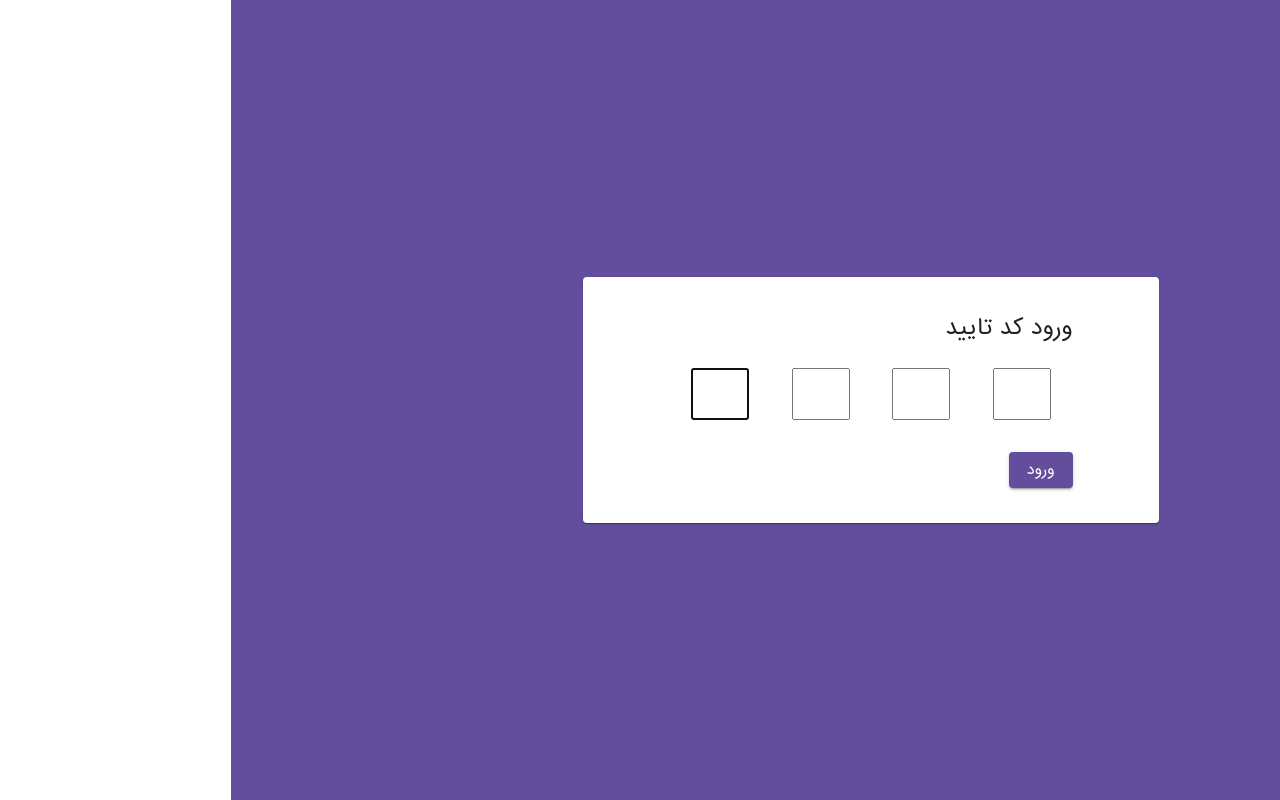
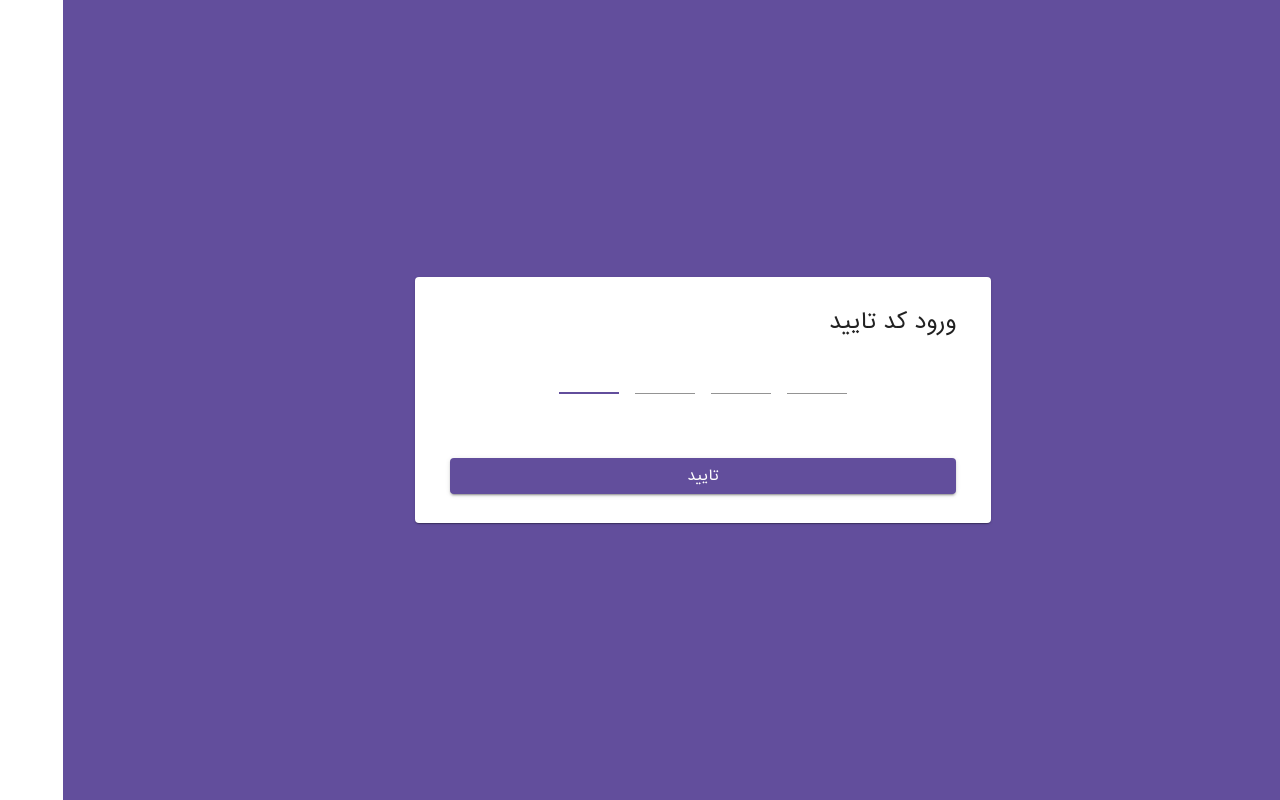
Before and after one commit to amirsadri73/barox-driver, a React (Create React App) app: page /verify in a window 1280 px wide. Built offline with nearby package versions, Linux system fonts and the light colour scheme; what jss-rtl would draw is missing.

Commit message:
add styles to verify screen

```diff
--- a/src/components/appBar/index.js
+++ b/src/components/appBar/index.js
@@ -1,4 +1,4 @@
-import React, { useState, useCallBack } from 'react';
+import React, { useState, useCallBack } from "react";
 import { makeStyles } from "@material-ui/core/styles";
 import {
   AppBar,
@@ -7,7 +7,10 @@ import {
   Menu,
   MenuItem,
   Badge,
-  IconButton } from '@material-ui/core';
+  IconButton
+} from "@material-ui/core";
+
+import { withRouter } from "react-router-dom";
 
 import MenuIcon from "@material-ui/icons/Menu";
 import MailIcon from "@material-ui/icons/Mail";
@@ -36,27 +39,27 @@ const useStyles = makeStyles(theme => ({
     }
   },
   appBar: {
-    transition: theme.transitions.create(['margin', 'width'], {
+    transition: theme.transitions.create(["margin", "width"], {
       easing: theme.transitions.easing.sharp,
-      duration: theme.transitions.duration.leavingScreen,
+      duration: theme.transitions.duration.leavingScreen
     }),
     width: "100vw"
   },
   appBarShift: {
     width: `calc(100% - ${drawerWidth}px)`,
     marginLeft: drawerWidth,
-    transition: theme.transitions.create(['margin', 'width'], {
+    transition: theme.transitions.create(["margin", "width"], {
       easing: theme.transitions.easing.easeOut,
-      duration: theme.transitions.duration.enteringScreen,
-    }),
+      duration: theme.transitions.duration.enteringScreen
+    })
   },
   menuButton: {
-    marginRight: theme.spacing(2),
-  },
+    marginRight: theme.spacing(2)
+  }
 }));
 
-
 const CostumeAppBar = props => {
+  const { match, location, history } = props;
   const classes = useStyles();
   const [anchorEl, setAnchorEl] = useState(null);
   const [mobileMoreAnchorEl, setMobileMoreAnchorEl] = useState(null);
@@ -122,7 +125,13 @@ const CostumeAppBar = props => {
         <p>اطلاعیه ها</p>
       </MenuItem>
       <MenuItem>
-          <IconButton color="inherit">
+        <IconButton
+          color="inherit"
+          onClick={() => {
+            localStorage.removeItem("userToken");
+            history.push("/login");
+          }}
+        >
           <AccountCircle />
         </IconButton>
         <p>پروفایل</p>
@@ -156,7 +165,13 @@ const CostumeAppBar = props => {
                 <NotificationsIcon />
               </Badge>
             </IconButton>
-              <IconButton color="inherit">
+            <IconButton
+              color="inherit"
+              onClick={() => {
+                localStorage.removeItem("userToken");
+                history.push("/login");
+              }}
+            >
               <AccountCircle />
             </IconButton>
           </div>
@@ -179,4 +194,4 @@ const CostumeAppBar = props => {
   );
 };
 
-export default CostumeAppBar;
+export default withRouter(CostumeAppBar);
--- a/src/screens/Login/index.js
+++ b/src/screens/Login/index.js
@@ -31,7 +31,7 @@ const useStyles = makeStyles(theme => ({
     height: "100vh",
     padding: "5%"
   },
-  title: { marginBottom: "3%" },
+  title: { marginBottom: "20px" },
   input: {
     marginTop: "3%"
   },
--- a/src/screens/Register/index.js
+++ b/src/screens/Register/index.js
@@ -24,7 +24,8 @@ const useStyles = makeStyles(theme => ({
   container: {
     backgroundColor: theme.palette.primary.main,
     display: "flex",
-    verticalAlign: "middle"
+    alignItems: "center",
+    justifyContent: "center"
   },
   paper: {
     padding: "6% 5%",
@@ -36,9 +37,8 @@ const useStyles = makeStyles(theme => ({
     height: "100vh",
     padding: "2%"
   },
-  title: { marginBottom: "3%" },
-  button: {
-  },
+  title: { marginBottom: "20px" },
+  button: {},
   progress: {
     color: theme.palette.common.white
   },
@@ -68,8 +68,7 @@ const RegisterScreen = props => {
   const [loading, setLoading] = useState(false);
   const [userType, setUserType] = useState("3");
 
-  const onSubmit = () => {
-  };
+  const onSubmit = () => {};
 
   const handle = e => {
     setUserType(e.target.value);
@@ -145,7 +144,9 @@ const RegisterScreen = props => {
             </Grid>
             <FormControl component="fieldset" className={classes.formControl}>
               <FormLabel component="legend" className={classes.radioLabel}>
-                نوع کاربری :
+                <Typography variant="h6" component="h6">
+                  نوع کاربری
+                </Typography>
               </FormLabel>
               <RadioGroup
                 name="userType"
--- a/src/screens/Verify/index.js
+++ b/src/screens/Verify/index.js
@@ -5,7 +5,8 @@ import {
   Grid,
   Button,
   Typography,
-  CircularProgress,
+  TextField,
+  CircularProgress
 } from "@material-ui/core";
 import Axios from "axios";
 import { withRouter } from "react-router-dom";
@@ -19,10 +20,10 @@ const useStyles = makeStyles(theme => ({
     height: "100vh",
     width: "100vw",
     display: "table-cell",
-      verticalAlign: "middle",
+    verticalAlign: "middle"
   },
   paper: {
-      padding: "6% 15%"
+    padding: "5% 6%"
   },
   grid: {
     width: "100vw",
@@ -30,21 +31,20 @@ const useStyles = makeStyles(theme => ({
     padding: "5%"
   },
   title: {
-      marginBottom: "3%",
+    marginBottom: "3%"
   },
   input: {
-      marginTop: "3%",
-      marginLeft: "1%",
-      marginRight: "1%",
-      width: 50,
-      height: 46
+    direction: "rtl",
+    margin: "0 8px",
+    display: "flex"
   },
   button: {
     marginTop: "8%",
+    width: "100%"
   },
   progress: {
-      color: theme.palette.common.white,
-    },
+    color: theme.palette.common.white
+  }
 }));
 
 const VerifyScreen = props => {
@@ -52,7 +52,7 @@ const VerifyScreen = props => {
     document.title = props.title;
   });
 
-    const [inputNumber, setInputNumber] = useState(['', '', '', '']);
+  const [inputNumber, setInputNumber] = useState(["", "", "", ""]);
   const [loading, setLoading] = useState(false);
   const [focused, setFocused] = useState(0);
   const inputs = [
@@ -60,7 +60,7 @@ const VerifyScreen = props => {
     useRef(null),
     useRef(null),
     useRef(null),
-		useRef(null),
+    useRef(null)
   ];
 
   const handleCodeChange = useCallback(
@@ -69,20 +69,19 @@ const VerifyScreen = props => {
       newCode[index] = code;
       console.log(inputNumber, index);
       setInputNumber(newCode);
-			if (code !== '') {
+      if (code !== "") {
         if (index !== 3) {
           inputs[index + 1].current.focus();
         }
         setFocused(index + 1);
       }
     },
-		[inputNumber, inputs],
+    [inputNumber, inputs]
   );
 
-    const handleFocus = useCallback((index) => {
+  const handleFocus = useCallback(index => {
     setFocused(index);
   }, []);
-
 
   useEffect(() => {
     inputs[0].current.focus();
@@ -104,15 +103,24 @@ const VerifyScreen = props => {
             <Typography variant="h5" component="h3" className={classes.title}>
               ورود کد تایید
             </Typography>
-                <div style={{display: "flex", flexDirection: "row-reverse", justifyContent: "space-around"}}>
+            <div
+              style={{
+                display: "flex",
+                alignSelf: "center",
+                flexDirection: "row-reverse",
+                justifyContent: "space-between",
+                width: "60%",
+                margin: "24px auto"
+              }}
+            >
               {[0, 1, 2, 3].map((item, index) => (
-                    <input
+                <TextField
                   type="text"
                   className={classes.input}
-                    ref={inputs[index]}
-                    maxLength={1}
-                    onChange={(e) => handleCodeChange(e.target.value, index)}
+                  inputRef={inputs[index]}
+                  onChange={e => handleCodeChange(e.target.value, index)}
                   onFocus={() => handleFocus(index)}
+                  inputProps={{ style: { textAlign: "center" } }}
                 />
               ))}
             </div>
@@ -125,14 +133,14 @@ const VerifyScreen = props => {
               {loading ? (
                 <CircularProgress className={classes.progress} size={24} />
               ) : (
-                    <Typography>ورود</Typography>
+                <Typography>تایید</Typography>
               )}
             </Button>
           </Paper>
         </Grid>
       </Grid>
     </div>
-    )
+  );
 };
 
 export default withRouter(VerifyScreen);
```
Lines whose indentation alone changed are shown as unchanged.
